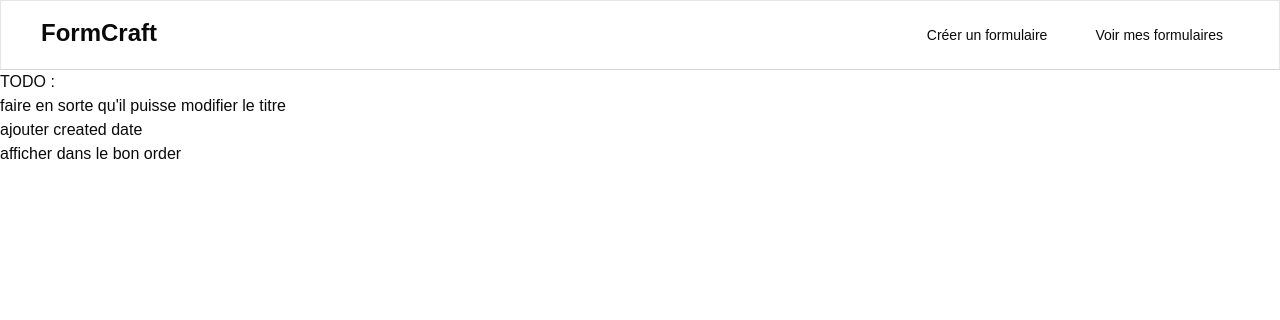
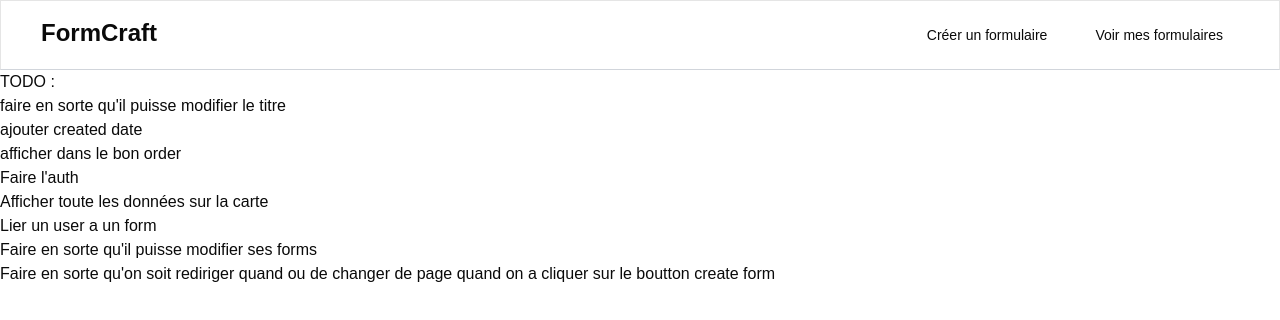
Before and after one commit to ThomasPIET/formcraft, a Next.js app: page / in a window 1280 px wide. Shown: the top 320 px of the page. Built offline with nearby package versions, Linux system fonts and the light colour scheme.

Commit message:
Add created date and update schema prisma

```diff
--- a/app/formbuilder/page.jsx
+++ b/app/formbuilder/page.jsx
@@ -108,7 +108,7 @@ export default function FormBuilderPage() {
     } catch (error) {
       toast({
         description:
-          "Une erreur est survenue lors de la création du formulaire.",
+          " ⚠️ Une erreur est survenue lors de la création du formulaire.",
       });
       console.error("Erreur lors de la création du formulaire :", error);
     }
--- a/app/myform/page.jsx
+++ b/app/myform/page.jsx
@@ -23,12 +23,20 @@ export default async function MyFormPage() {
   return (
     <div>
       <Header />
+
+      {data.length === 0 && <p>Vous n'avez pas encore de formulaire</p>}
+
+      {data.length > 0 && (
         <div className="grid grid-cols-4">
           {data.map((form) => (
             <Card size="2xl" className="w-auto h-auto m-6 ">
               <CardHeader>
                 <CardTitle>{form.name}</CardTitle>
-              <CardDescription>Date de création</CardDescription>
+                <CardDescription>
+                  {form.CreatedAt
+                    ? new Date(form.CreatedAt).toLocaleDateString("fr-FR")
+                    : "Date inconnue"}
+                </CardDescription>
               </CardHeader>
               <CardContent>
                 <p>Nombre de questions </p>
@@ -39,6 +47,7 @@ export default async function MyFormPage() {
             </Card>
           ))}
         </div>
+      )}
     </div>
   );
 }
--- a/app/page.jsx
+++ b/app/page.jsx
@@ -8,6 +8,14 @@ export default function Page() {
         TODO :<li>faire en sorte qu'il puisse modifier le titre</li>
         <li>ajouter created date</li>
         <li>afficher dans le bon order</li>
+        <li>Faire l'auth</li>
+        <li> Afficher toute les données sur la carte </li>
+        <li>Lier un user a un form</li>
+        <li>Faire en sorte qu'il puisse modifier ses forms</li>
+        <li>
+          Faire en sorte qu'on soit rediriger quand ou de changer de page quand
+          on a cliquer sur le boutton create form
+        </li>
       </ul>
     </div>
   );
```
Also changed, not shown: lib/saveForm.js (+9 -3 lines), 1 other file (tests, documents, lock files or other folders). Lines whose indentation alone changed are shown as unchanged.
